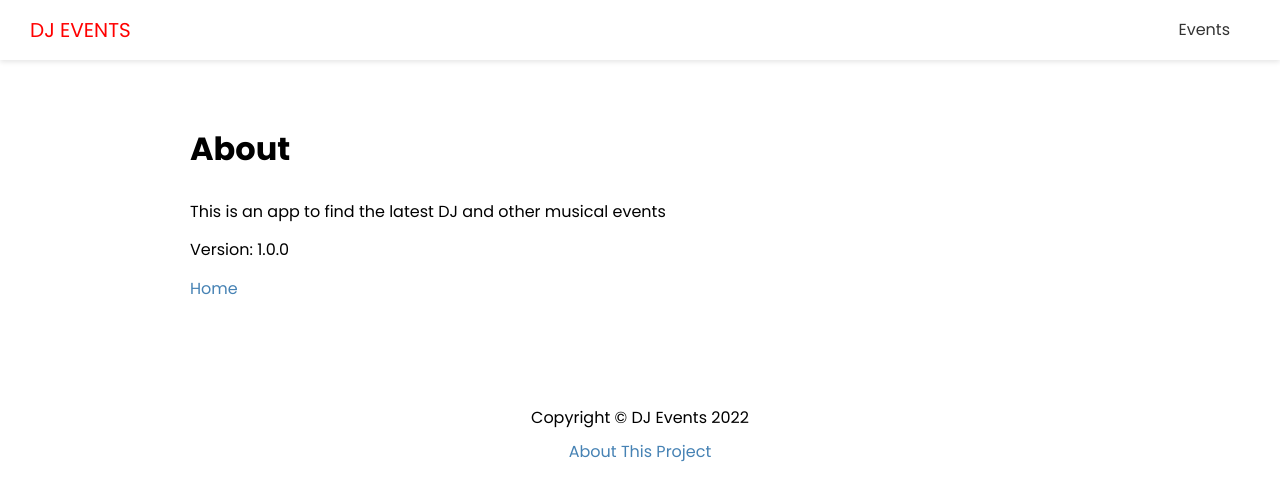
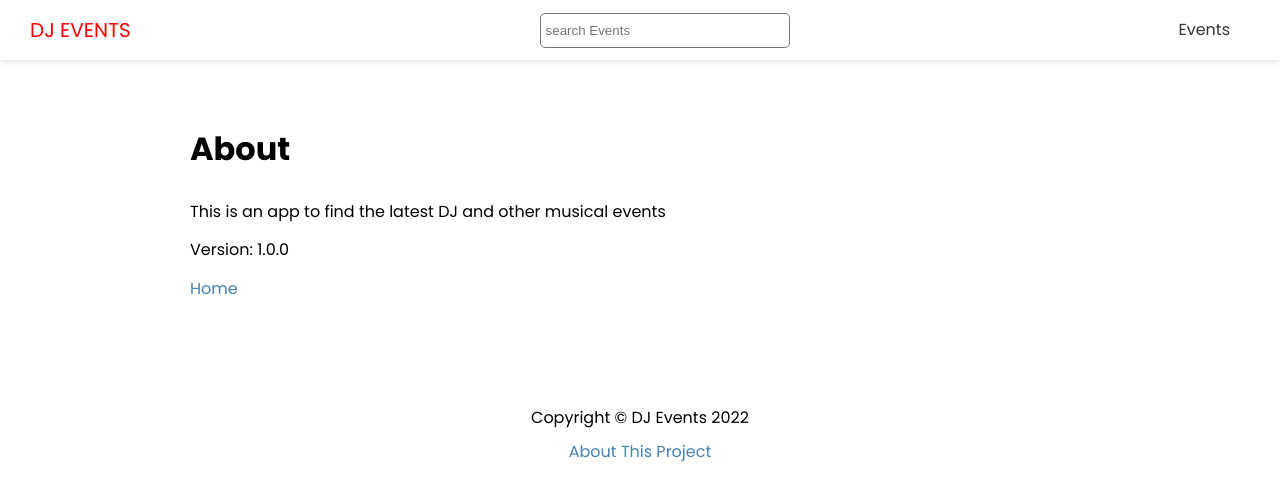
Before and after one commit to cisu/next_strapi_blog_front-end, a Next.js app: page /about in a window 1280 px wide. Shown: the top 500 px of the page. Built offline with nearby package versions, Linux system fonts and the light colour scheme.

Commit message:
search component

```diff
--- a/components/Header.jsx
+++ b/components/Header.jsx
@@ -1,5 +1,6 @@
 import React from 'react'
 import Link from 'next/link';
+import Search from '@components/Search'
 import styles from '../styles/Header.module.css'
 
 const Header = () => {
@@ -12,6 +13,8 @@ const Header = () => {
                 </a>
             </Link>
         </div>
+
+        <Search />
 
         <nav>
             <ul>
--- /dev/null
+++ b/components/Search.jsx
@@ -0,0 +1,30 @@
+import React, { useState } from "react";
+import { useRouter } from "next/router";
+import styles from "@styles/Search.module.css";
+
+const Search = () => {
+  const [term, setTerm] = useState("");
+
+  const router = useRouter();
+
+  const handleSubmit = (e) => {
+    e.preventDefault();
+    router.push(`/events/search?term=${term}`);
+    setTerm('')
+  };
+
+  return (
+    <div className={styles.search}>
+      <form onSubmit={handleSubmit}>
+        <input
+          type="text"
+          value={term}
+          onChange={(e) => setTerm(e.target.value)}
+          placeholder="search Events"
+        />
+      </form>
+    </div>
+  );
+};
+
+export default Search;
--- /dev/null
+++ b/styles/Search.module.css
@@ -0,0 +1,8 @@
+.search input {
+    width: 250px;
+    height: 35px;
+    padding: 5px;
+    border: 1px solid #777;
+
+    border-radius: 5px;
+}
```
